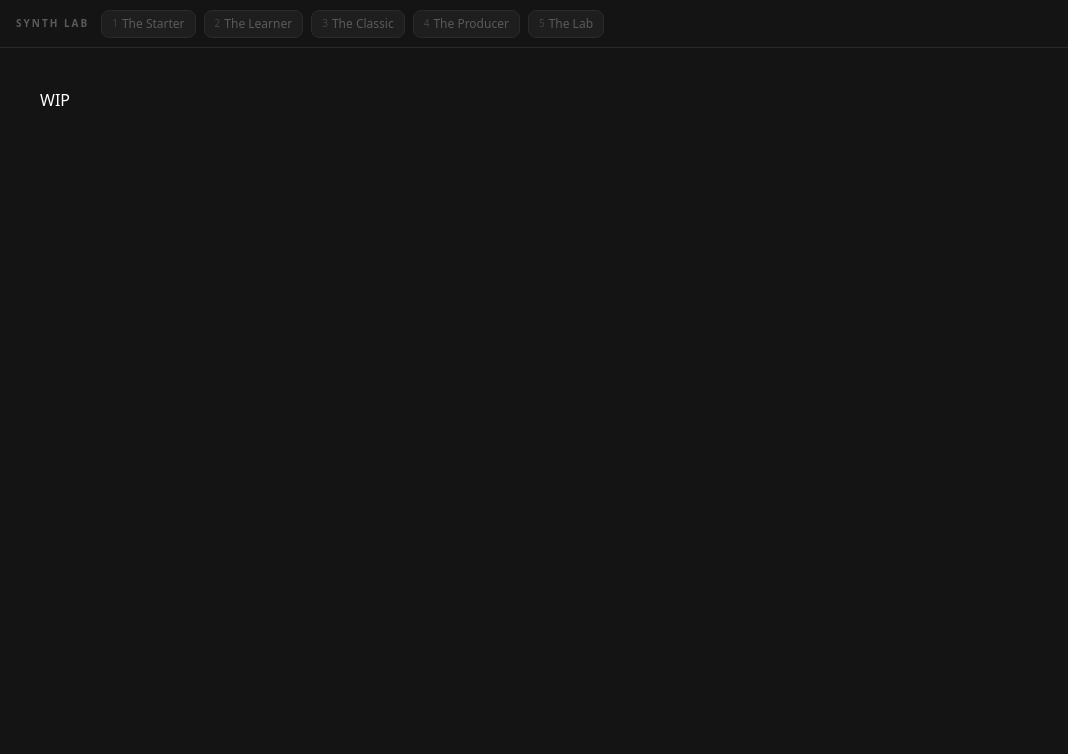
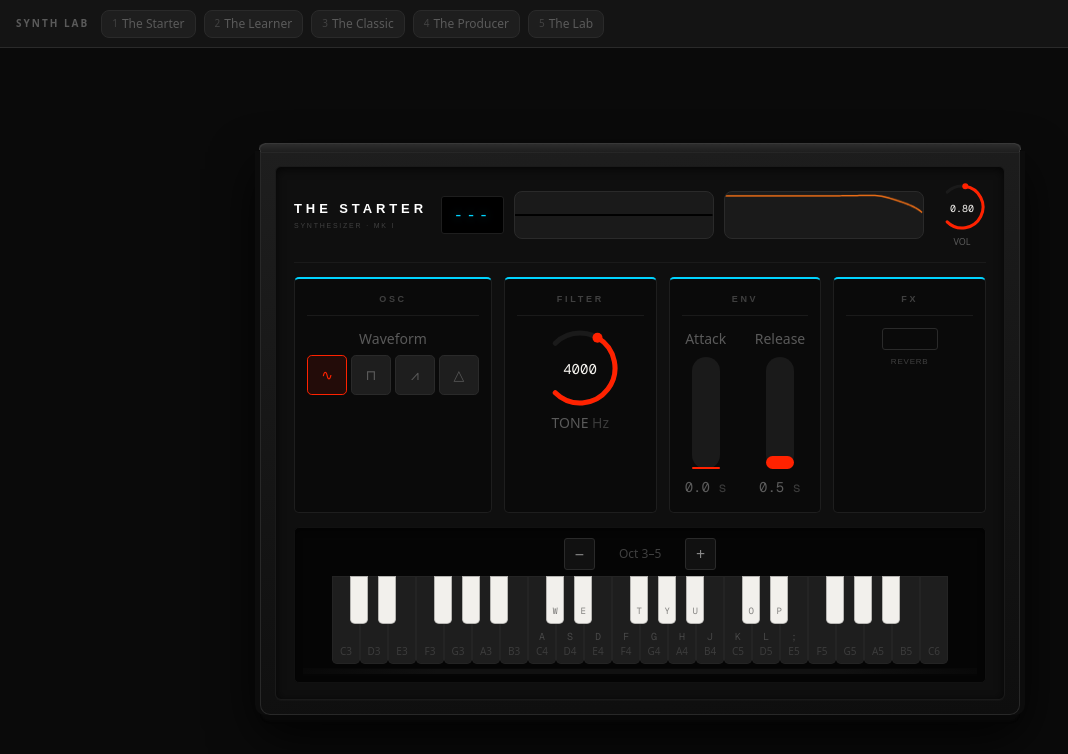
Before and after one commit to StealthVigilante/TheSynthProject, a Next.js app: page /temp-synths/1-hardware in a window 1280 px wide. Shown: the top 754 px of the page, without its empty margins (0-1068 px from the left). Built offline with nearby package versions, Linux system fonts and the light colour scheme.

Commit message:
feat: synth1-hardware desktop chassis, header, controls, keyboard

```diff
--- a/src/app/temp-synths/1-hardware/page.tsx
+++ b/src/app/temp-synths/1-hardware/page.tsx
@@ -145,5 +145,291 @@ export default function Synth1HardwarePage() {
     };
   }, [isMobile, noteOn, noteOff]);
 
-  return <div style={{ color: "#fff", padding: 40 }}>WIP</div>;
+  const sectionLabel: React.CSSProperties = {
+    fontSize: 9,
+    fontWeight: 700,
+    letterSpacing: "0.3em",
+    color: "#404040",
+    fontFamily: "Arial",
+    textTransform: "uppercase",
+    marginBottom: 12,
+    borderBottom: "1px solid #1a1a1a",
+    paddingBottom: 8,
+  };
+
+  const sectionPanel: React.CSSProperties = {
+    background: "#0a0a0a",
+    border: "1px solid #1e1e1e",
+    borderTop: "2px solid #00d4ff",
+    borderRadius: 5,
+    padding: "14px 12px",
+    textAlign: "center",
+  };
+
+  return (
+    <div style={{
+      display: "flex",
+      alignItems: "center",
+      justifyContent: "center",
+      minHeight: "calc(100dvh - 48px)",
+      background: "#0a0a0a",
+    }}>
+      <div style={{ display: "flex", flexDirection: "column" }}>
+        {/* Top face — 3D lid */}
+        <div style={{
+          width: 760,
+          height: 18,
+          background: "linear-gradient(180deg, #2e2e2e, #1e1e1e)",
+          borderRadius: "12px 12px 0 0",
+          border: "1px solid #3a3a3a",
+          borderBottom: "none",
+          boxShadow: "inset 0 1px 0 rgba(255,255,255,0.08)",
+          transform: "perspective(500px) rotateX(-18deg) scaleY(0.55)",
+          transformOrigin: "bottom center",
+          marginBottom: -1,
+        }} />
+
+        {/* Chassis body */}
+        <div style={{
+          background: "linear-gradient(175deg, #1e1e1e 0%, #141414 60%, #0e0e0e 100%)",
+          borderRadius: "0 0 10px 10px",
+          border: "1px solid #282828",
+          borderTop: "1px solid #3a3a3a",
+          boxShadow: `
+            inset 0 1px 0 rgba(255,255,255,0.04),
+            -5px 0 0 #0c0c0c,
+            5px 0 0 #0c0c0c,
+            0 5px 0 #080808,
+            0 7px 0 #060606,
+            0 9px 0 #040404,
+            0 18px 50px rgba(0,0,0,0.95)
+          `,
+          width: 760,
+        }}>
+          {/* Faceplate */}
+          <div style={{
+            margin: 14,
+            background: "#0f0f0f",
+            borderRadius: 6,
+            border: "1px solid #1a1a1a",
+            boxShadow: "inset 0 2px 10px rgba(0,0,0,0.7), 0 1px 0 rgba(255,255,255,0.02)",
+            padding: "16px 18px",
+          }}>
+            {/* Header */}
+            <div style={{
+              display: "flex",
+              justifyContent: "space-between",
+              alignItems: "center",
+              borderBottom: "1px solid #1a1a1a",
+              paddingBottom: 14,
+              marginBottom: 14,
+            }}>
+              {/* Left: Title */}
+              <div>
+                <p style={{ fontSize: 13, fontWeight: 900, letterSpacing: "0.3em", color: "#ffffff", fontFamily: "Arial", margin: 0 }}>
+                  THE STARTER
+                </p>
+                <p style={{ fontSize: 7, color: "#404040", letterSpacing: "0.25em", margin: "3px 0 0", fontFamily: "Arial" }}>
+                  SYNTHESIZER · MK I
+                </p>
+              </div>
+
+              {/* Center: OLED note display + canvases */}
+              <div style={{ display: "flex", gap: 10, alignItems: "center" }}>
+                <div style={{
+                  background: "#000",
+                  border: "1px solid #1e1e1e",
+                  borderRadius: 3,
+                  padding: "5px 12px",
+                }}>
+                  <span style={{
+                    color: "#00d4ff",
+                    fontSize: 16,
+                    fontFamily: "monospace",
+                    letterSpacing: 3,
+                    textShadow: "0 0 8px rgba(0,212,255,0.5)",
+                  }}>
+                    {currentNote ?? "---"}
+                  </span>
+                </div>
+                <WaveformCanvas getWaveform={getWaveform} width={200} height={48} />
+                <SpectrumCanvas
+                  getFFT={getFFT}
+                  filterFreq={filterFreq}
+                  sampleRate={analyserInfo.sampleRate}
+                  fftSize={analyserInfo.fftSize}
+                  width={200}
+                  height={48}
+                />
+              </div>
+
+              {/* Right: Volume knob */}
+              <Knob value={volume} min={0} max={1} step={0.01} label="VOL" onChange={handleVolume} size="sm" />
+            </div>
+
+            {/* Controls grid */}
+            <div style={{
+              display: "grid",
+              gridTemplateColumns: "1fr 1fr 1fr 1fr",
+              gap: 12,
+              marginBottom: 14,
+            }}>
+              {/* OSC */}
+              <div style={sectionPanel}>
+                <p style={sectionLabel}>OSC</p>
+                <WaveformSelect
+                  value={waveform}
+                  options={["sine", "square", "sawtooth", "triangle"]}
+                  onChange={handleWaveform}
+                  size="md"
+                  label="Waveform"
+                />
+              </div>
+
+              {/* FILTER */}
+              <div style={sectionPanel}>
+                <p style={sectionLabel}>FILTER</p>
+                <div style={{ display: "flex", justifyContent: "center" }}>
+                  <Knob
+                    value={filterFreq}
+                    min={80}
+                    max={18000}
+                    step={10}
+                    label="TONE"
+                    unit="Hz"
+                    scale="log"
+                    onChange={handleFilterFreq}
+                    size="lg"
+                  />
+                </div>
+              </div>
+
+              {/* ENV */}
+              <div style={sectionPanel}>
+                <p style={sectionLabel}>ENV</p>
+                <div style={{ display: "flex", justifyContent: "center", gap: 28 }}>
+                  <Fader
+                    value={attack}
+                    min={0.001}
+                    max={2}
+                    step={0.001}
+                    label="Attack"
+                    unit="s"
+                    size="md"
+                    onChange={handleAttack}
+                  />
+                  <Fader
+                    value={release}
+                    min={0.05}
+                    max={4}
+                    step={0.01}
+                    label="Release"
+                    unit="s"
+                    size="md"
+                    onChange={handleRelease}
+                  />
+                </div>
+              </div>
+
+              {/* FX */}
+              <div style={sectionPanel}>
+                <p style={sectionLabel}>FX</p>
+                <div style={{ display: "flex", flexDirection: "column", alignItems: "center", gap: 6 }}>
+                  <button
+                    onClick={handleReverb}
+                    style={{
+                      width: 56,
+                      height: 22,
+                      borderRadius: 3,
+                      border: `1px solid ${reverb ? "#00d4ff" : "#2a2a2a"}`,
+                      background: reverb ? "#001a22" : "#0a0a0a",
+                      boxShadow: reverb ? "inset 0 0 8px rgba(0,212,255,0.3)" : "none",
+                      cursor: "pointer",
+                    }}
+                  />
+                  <span style={{ fontSize: 8, color: "#404040", fontFamily: "Arial", letterSpacing: "0.1em" }}>
+                    REVERB
+                  </span>
+                </div>
+              </div>
+            </div>
+
+            {/* Keyboard section */}
+            <div style={{
+              background: "#050505",
+              borderRadius: 5,
+              border: "1px solid #111",
+              padding: "10px 8px 8px",
+              boxShadow: "inset 0 2px 6px rgba(0,0,0,0.5)",
+            }}>
+              {/* Octave navigation */}
+              <div style={{
+                display: "flex",
+                alignItems: "center",
+                gap: 8,
+                marginBottom: 6,
+                justifyContent: "center",
+              }}>
+                <button
+                  style={{
+                    border: "1px solid #2a2a2a",
+                    background: "#111",
+                    color: "#888",
+                    borderRadius: 3,
+                    fontSize: 16,
+                    padding: "3px 10px",
+                    cursor: "pointer",
+                  }}
+                  onClick={() => setStartOctave((o) => Math.max(1, o - 1))}
+                  disabled={startOctave <= 1}
+                  aria-label="Octave down"
+                >
+                  −
+                </button>
+                <span style={{ color: "#404040", fontSize: 12, minWidth: 74, textAlign: "center" }}>
+                  Oct {startOctave}–{startOctave + 2}
+                </span>
+                <button
+                  style={{
+                    border: "1px solid #2a2a2a",
+                    background: "#111",
+                    color: "#888",
+                    borderRadius: 3,
+                    fontSize: 16,
+                    padding: "3px 10px",
+                    cursor: "pointer",
+                  }}
+                  onClick={() => setStartOctave((o) => Math.min(5, o + 1))}
+                  disabled={startOctave >= 5}
+                  aria-label="Octave up"
+                >
+                  +
+                </button>
+              </div>
+
+              <div style={{ display: "flex", justifyContent: "center" }}>
+                <PianoKeyboard
+                  onNoteOn={noteOn}
+                  onNoteOff={noteOff}
+                  startOctave={startOctave}
+                  octaves={3}
+                  activeNotes={activeNotes}
+                  whiteKeyWidth={28}
+                  whiteKeyHeight={88}
+                />
+              </div>
+
+              {/* Bottom rubber strip */}
+              <div style={{
+                height: 6,
+                background: "linear-gradient(90deg, #080808, #111 20%, #111 80%, #080808)",
+                borderTop: "1px solid #080808",
+                marginTop: 4,
+              }} />
+            </div>
+          </div>
+        </div>
+      </div>
+    </div>
+  );
 }
```
